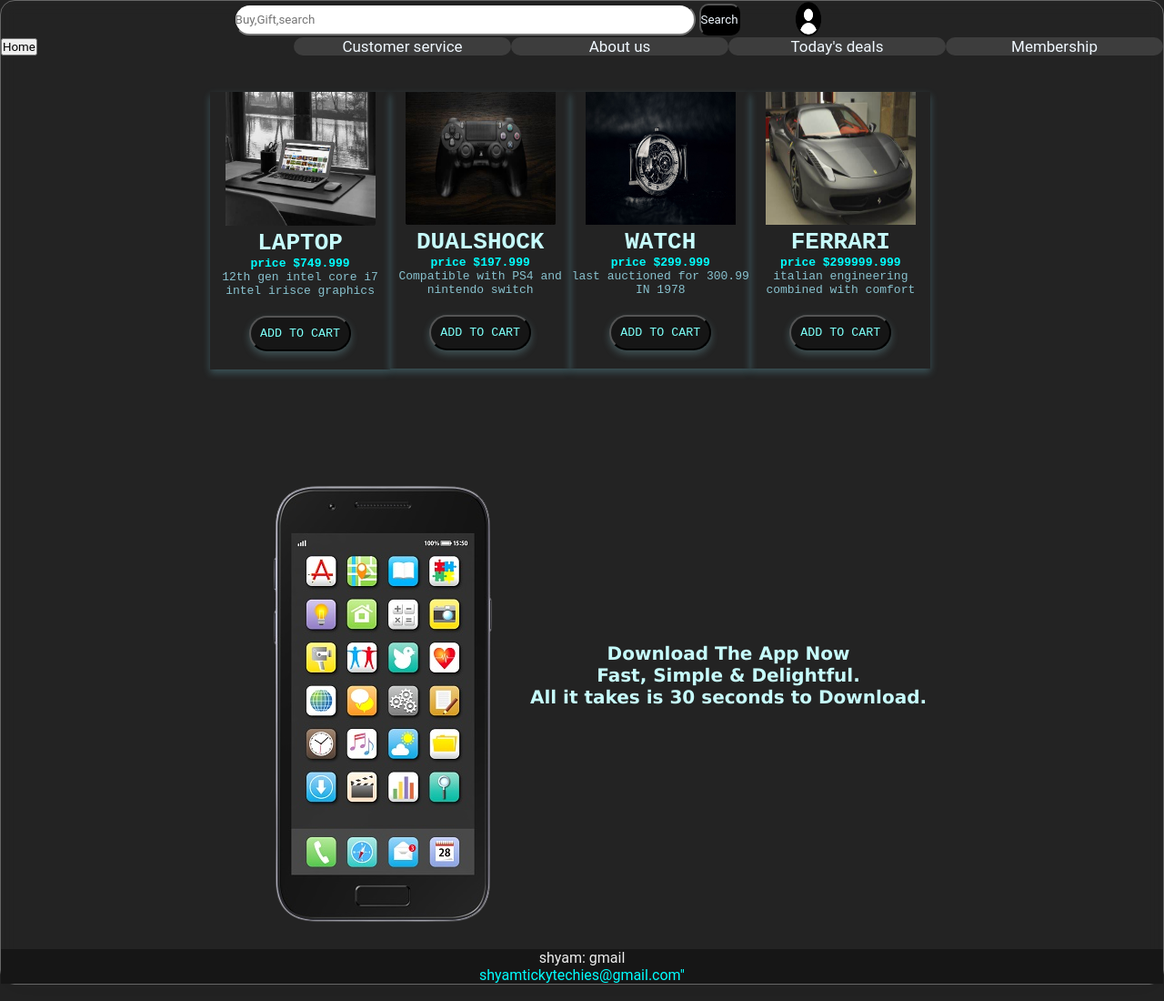
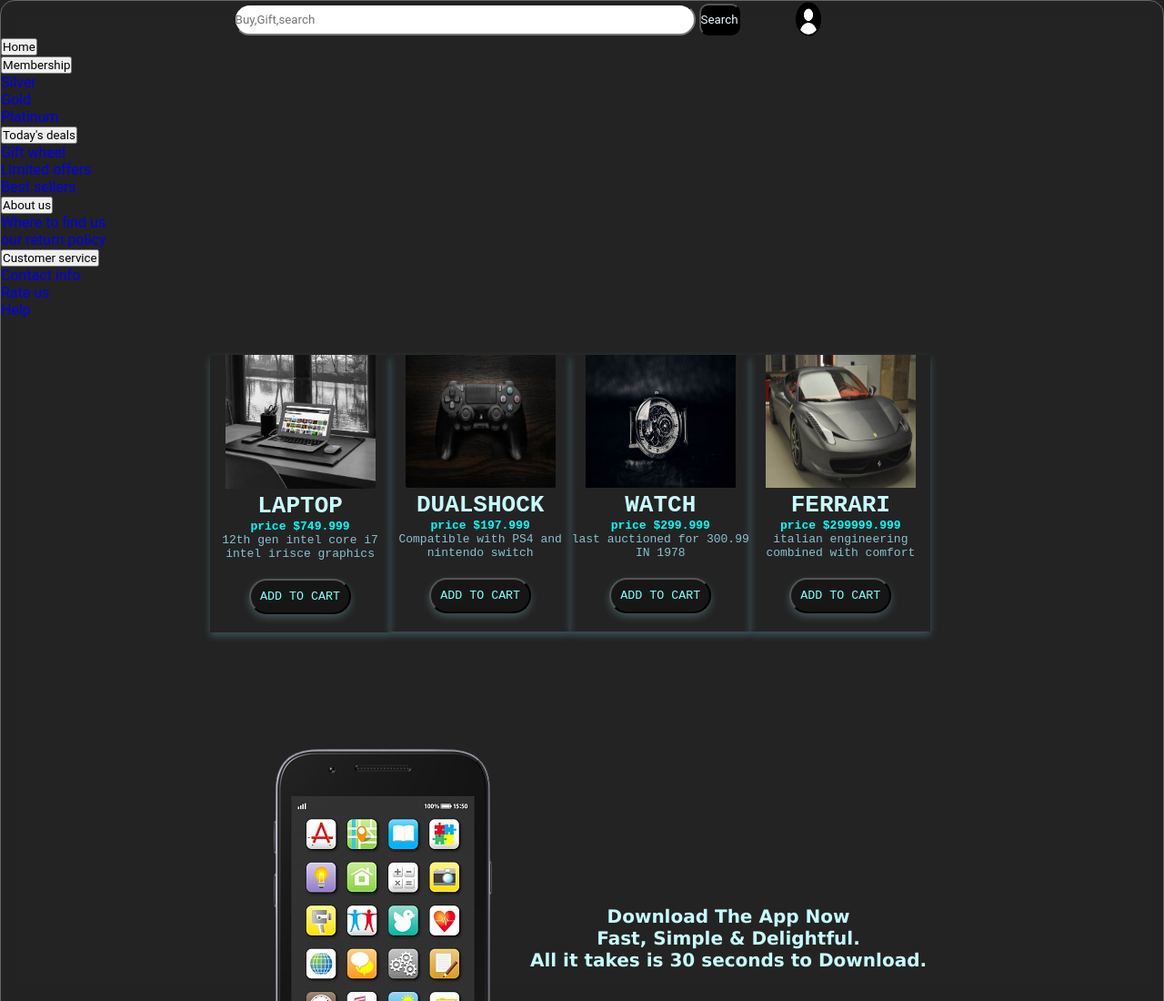
Before and after one commit to tickytechiesshyam/tickytechiesshyam.github.io, a plain HTML site: page index.html in a window 1280 px wide. Shown: the top 1100 px of the page at 91% size. Drawn offline with Linux system fonts and the light colour scheme.

Commit message:
Update HOME.CSS

```diff
--- a/HOME.CSS
+++ b/HOME.CSS
@@ -129,11 +129,11 @@ background-color: black;
 
 
 
-.dropdown
+/* .dropdown
 {
-/* display: inline-block;
- position: relative; */
-  float: right;
+ display: inline-block;
+ position: relative;
+float: right;
 overflow: hidden;
 }
 .dropdown .dropbtn
@@ -146,21 +146,21 @@ border: #161616;
 border-radius: 10px;
 
 font-size: 17px;
-}
-.dropdown-content
+} */
+/* .dropdown-content
 {
 
-/* position: absolute; */
+ position: absolute;
 background-color: rgb(29, 27, 26);
 display: none;
   position: absolute;
 
-/*
-  width: 100%; */
+
+  width: 100%;
   z-index: 1;
 
-}
-.dropdown-content a {
+} */
+/* .dropdown-content a {
   float: none;
   color: white;
   display: block;
@@ -174,14 +174,14 @@ display: none;
 }
 .dropdown:hover .dropdown-content {
   display: block;
-}
+} */
 
 /*.dropdown:hover .dropdown-content {display: block;} */
-
+/*
 .dropbtn:hover  {
   background-color: #3e8e41;
 }
-
+  */
 
 .img
 {
@@ -426,7 +426,7 @@ font-family: cursive;
 .dropdown:hover .dropdown-content
 { display: block;}
 
- .active
+ /* .active
 {
   border-radius: 10px;
   background-color:#3e8e41;
@@ -436,13 +436,13 @@ font-family: cursive;
  padding-left: 110px;
  justify-content: center;
  width: max-content;
-}
+}  */
 a
 {
 text-decoration: none;
 
 }
-@media screen and (max-width:600px)
+/* @media screen and (max-width:600px)
 {
   .topnav.responsive {
 
@@ -483,3 +483,5 @@ text-decoration: none;
     text-align: left;
   }
 }
+
+ */
```
